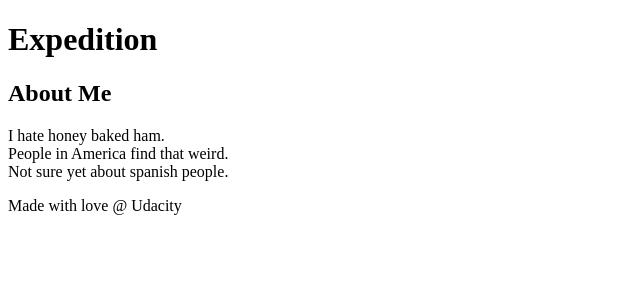
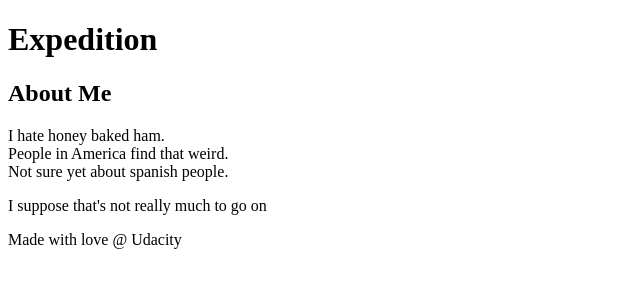
Before and after one commit to ZTsquared/Temporary-repo, a plain HTML site: page index.html in a window 1280 px wide. Shown: the whole page, without its empty margins (0-640 px from the left). Drawn offline with Linux system fonts and the light colour scheme.

Commit message:
Add snarky comment to about me

```diff
--- a/index.html
+++ b/index.html
@@ -21,6 +21,7 @@
     <aside>
         <h2>About Me</h2>
         <p>I hate honey baked ham.<br>People in America find that weird.<br>Not sure yet about spanish people.</p>
+        <p>I suppose that's not really much to go on</p>
     </aside>
 
     <footer>
```
